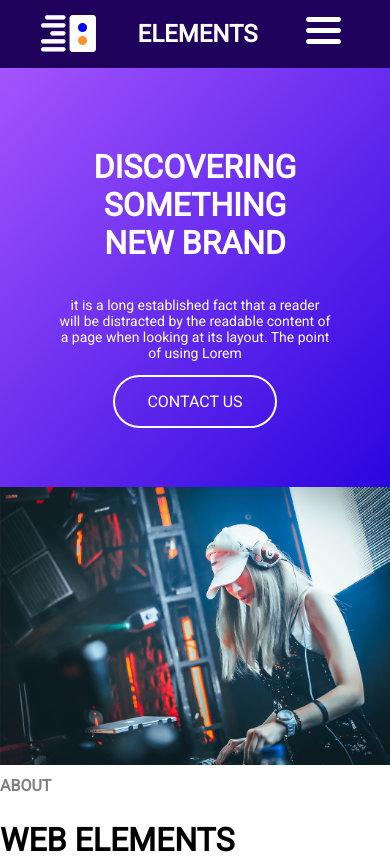
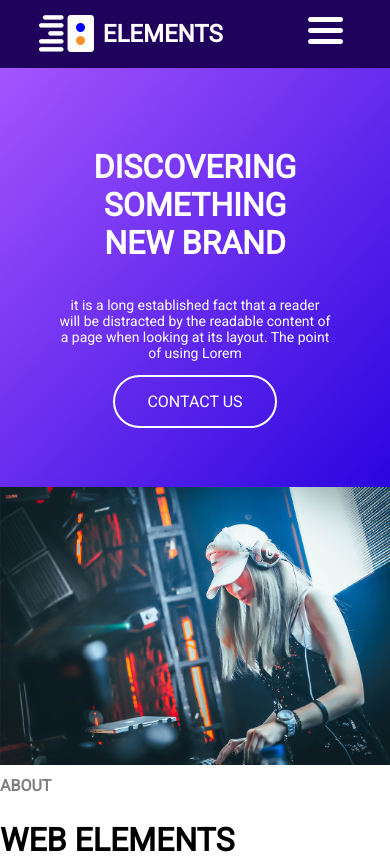
Before and after one commit to petrusw/cours2024, a plain HTML site: page index.html in a window 390 px wide. Shown: the top 862 px of the page. Drawn offline with Linux system fonts and the light colour scheme.

Commit message:
changed flex for nav bar

```diff
--- a/css/screen.css
+++ b/css/screen.css
@@ -71,12 +71,25 @@ a{
 /*menu's*/
 
 .l-menu-mobile{
-    display: block;
+    display: flex;
+    align-items: center;
 }
-.l-menu-mobile div{
+#l-navbar-left {
+    padding-left: 10%;
     display: flex;
-    justify-content: space-evenly;
     align-items: center;
+    flex: 50%;
+    justify-content: space-between;
+}
+#l-navbar-left h1 {
+    padding-left: 5%;
+}
+#l-navbar-right {
+    padding-right: 10%;
+    display: flex;
+    align-items: center;
+    flex: 50%;
+    justify-content: flex-end;
 }
 .l-menu-main{
     display: none;
@@ -153,7 +166,11 @@ a{
     height:400px;
 }
 
+
+
 /*media queries*/
+
+
 
 /*tablet*/
 @media screen and (min-width:768px) {
--- a/index.html
+++ b/index.html
@@ -10,13 +10,15 @@
     <body>
         <header>
             <nav class="l-menu-mobile" >
-                <div>
+                <div id="l-navbar-left">
                     <img src="./img/logo.png" alt="image logo">
                     <h1>elements</h1>
-                    <a id="menuHamburger" href="#"><img src="./img/menu.png" alt="image menu"></a>
-
                 </div>
-
+                <div id="l-navbar-right">
+                    <a id="menuHamburger" href="#">
+                        <img src="./img/menu.png" alt="image menu">
+                    </a>
+                </div>
             </nav>
             <nav class="l-menu-main" id="mainMenu">
                 <div>
```
